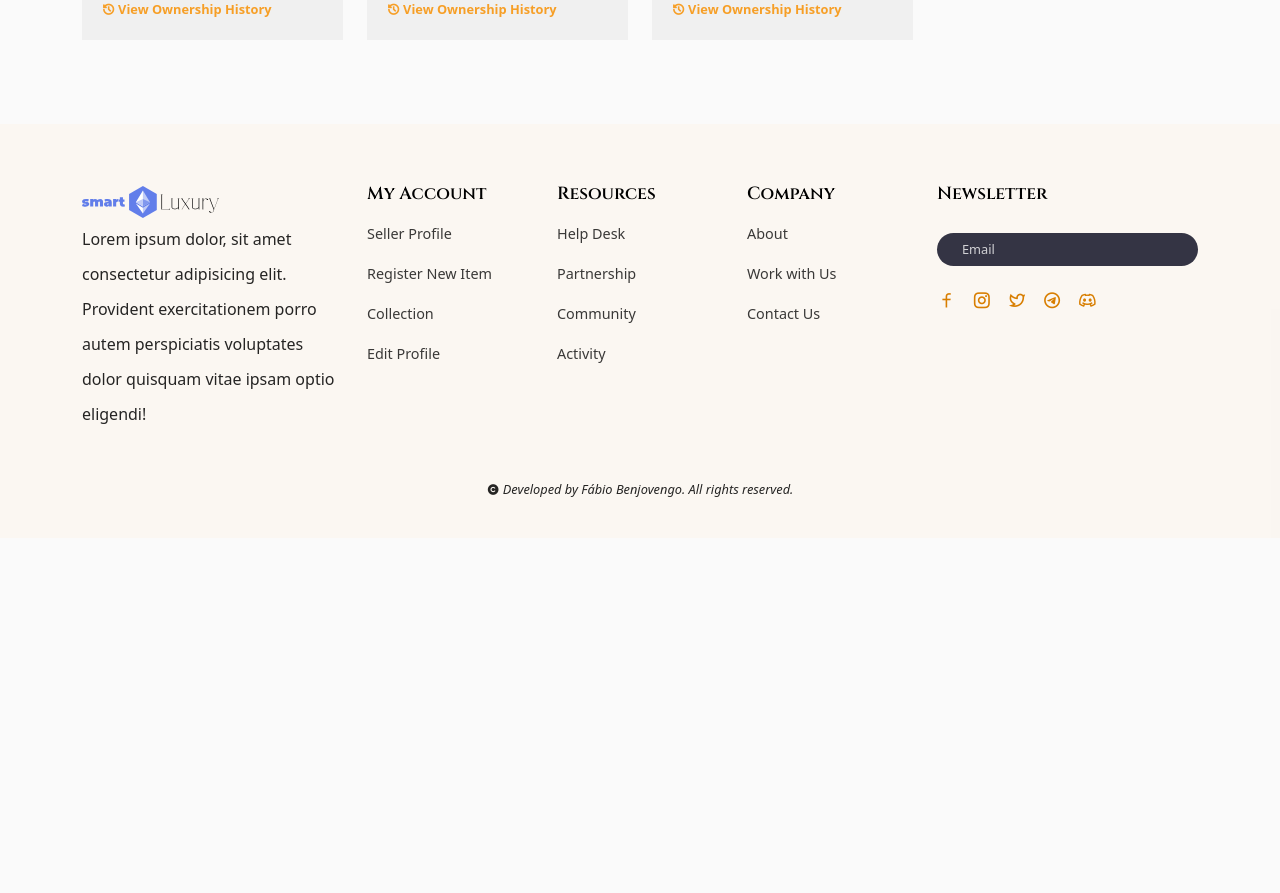
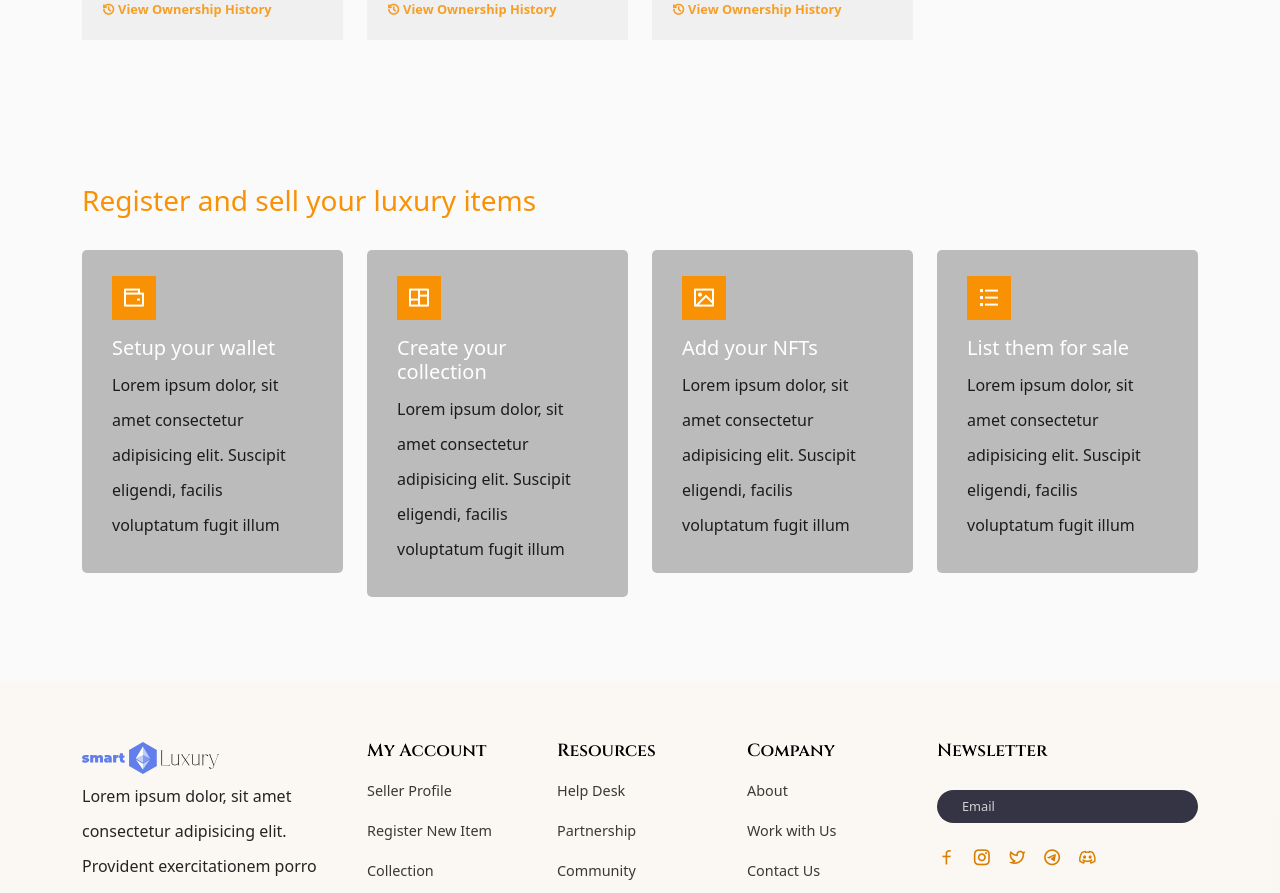
Before and after one commit to Benjovengo/SmartLuxury, a React (Create React App) app in the folder client/: page /home in a window 1280 px wide. Shown: the part 2740-3633 px from the top of the page. Before the commit the page ends 3278 px from the top, so only its background shows below. Built offline with nearby package versions, Linux system fonts and the light colour scheme.

Commit message:
feat: add step section

```diff
--- /dev/null
+++ b/client/src/components/ui/Step-section/StepSection.jsx
@@ -0,0 +1,71 @@
+import React from 'react'
+import { Container, Row, Col } from "reactstrap";
+import { Link } from "react-router-dom";
+
+import "./step-section.css";
+
+
+
+const STEP__DATA = [
+  {
+    title: "Setup your wallet",
+    desc: "Lorem ipsum dolor, sit amet consectetur adipisicing elit. Suscipit eligendi, facilis voluptatum fugit illum ",
+    icon: "ri-wallet-line",
+  },
+
+  {
+    title: "Create your collection",
+    desc: "Lorem ipsum dolor, sit amet consectetur adipisicing elit. Suscipit eligendi, facilis voluptatum fugit illum ",
+    icon: "ri-layout-masonry-line",
+  },
+
+  {
+    title: "Add your NFTs",
+    desc: "Lorem ipsum dolor, sit amet consectetur adipisicing elit. Suscipit eligendi, facilis voluptatum fugit illum ",
+    icon: "ri-image-line",
+  },
+
+  {
+    title: "List them for sale",
+    desc: "Lorem ipsum dolor, sit amet consectetur adipisicing elit. Suscipit eligendi, facilis voluptatum fugit illum ",
+    icon: "ri-list-check",
+  },
+];
+
+
+
+
+const StepSection = () => {
+  return (
+    <section>
+      <Container>
+        <Row>
+          <Col lg="12" className="mb-4">
+            <h3 className="step__title">Register and sell your luxury items</h3>
+          </Col>
+
+          {
+            STEP__DATA.map((item, index) => (
+              <Col lg="3" md="4" sm="6" key={index} className="mb-4">
+                <div className="single__step__item">
+                  <span>
+                    <i class={item.icon}></i>
+                  </span>
+                  <div className="step__item__content">
+                    <h5>
+                      <Link to="/wallet">{item.title}</Link>
+                    </h5>
+                    <p className="mb-0">{item.desc}</p>
+                  </div>
+                </div>
+              </Col>
+            ))
+          }
+
+        </Row>
+      </Container>
+    </section>
+  )
+}
+
+export default StepSection
--- /dev/null
+++ b/client/src/components/ui/Step-section/step-section.css
@@ -0,0 +1,31 @@
+.single__step__item {
+  background: #BBB;
+  border-radius: 5px;
+  padding: 30px;
+}
+
+.step__title {
+  color: #F89104;
+}
+
+.step__item__content h5 a {
+  text-decoration: none;
+  color: #fff;
+}
+
+.step__item__content h5 a:hover {
+  color: #D87E01;
+}
+
+
+.single__step__item span i {
+  color: #fff;
+  padding: 10px;
+  font-size: 1.5rem;
+  background: #F89104;
+  border-radius: 0px;
+}
+
+.step__item__content {
+  margin-top: 20px !important;
+}
--- a/client/src/pages/Home.jsx
+++ b/client/src/pages/Home.jsx
@@ -5,7 +5,7 @@
 import LiveAuction from '../components/ui/Live-auction/LiveAuction'
 import SellerSection from '../components/ui/Seller-section/SellerSection'
 import TrendingSection from '../components/ui/Trending-section/Trending'
-
+import StepSection from '../components/ui/Step-section/StepSection'
 
 const Home = () => {
   return (
@@ -14,6 +14,7 @@
       <LiveAuction />
       <SellerSection />
       <TrendingSection />
+      <StepSection />
     </>
   )
 }
```
